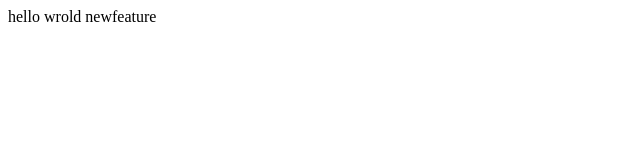
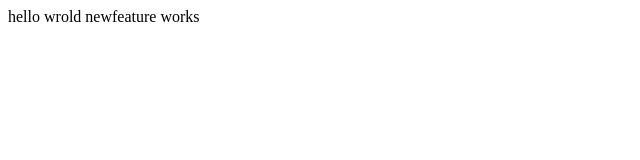
Before and after one commit to HarishPaudel/conflictgit, a plain HTML site: page index.html in a window 1280 px wide. Shown: the full height of the page, 0-640 px from the left. Drawn offline with Linux system fonts and the light colour scheme.

Commit message:
added changes

```diff
--- a/index.html
+++ b/index.html
@@ -7,7 +7,9 @@
 </head>
 <body>
 
-    <h> hello wrold newfeature</h>
+    <h> hello wrold newfeature works
+
+    </h>
 
 </body>
 </html>
```
